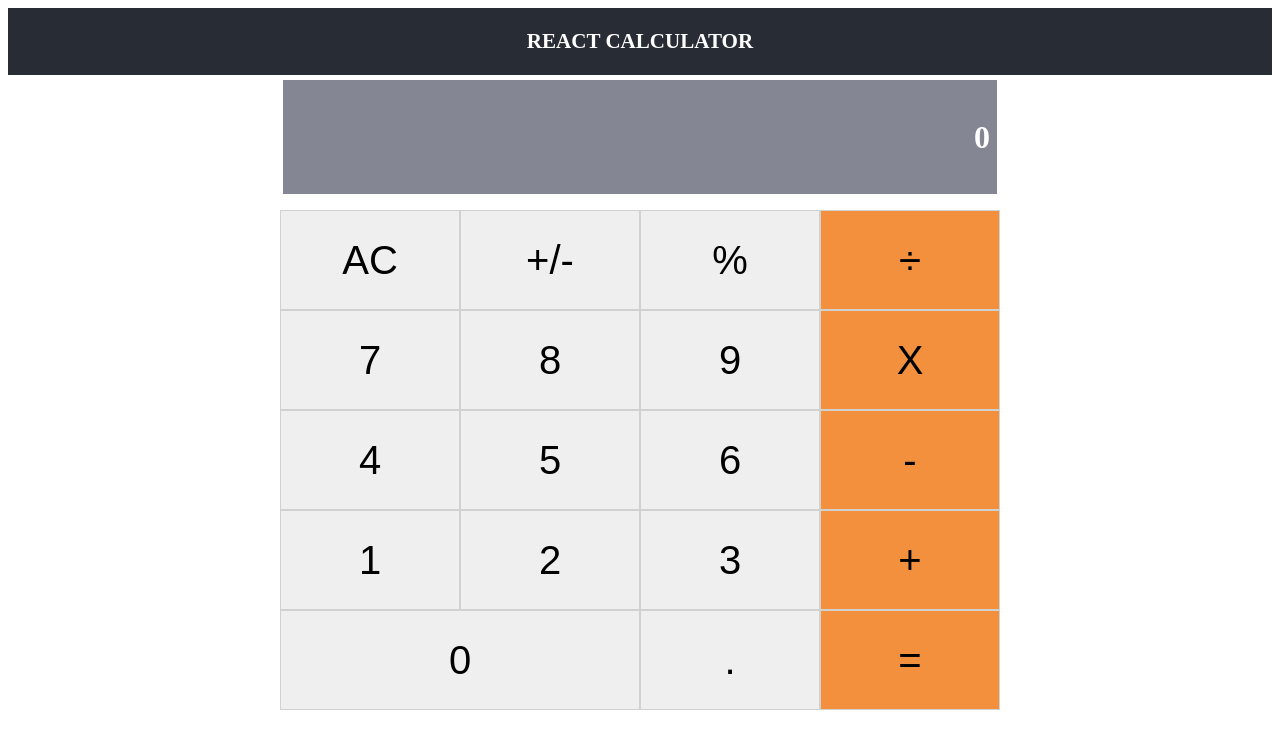
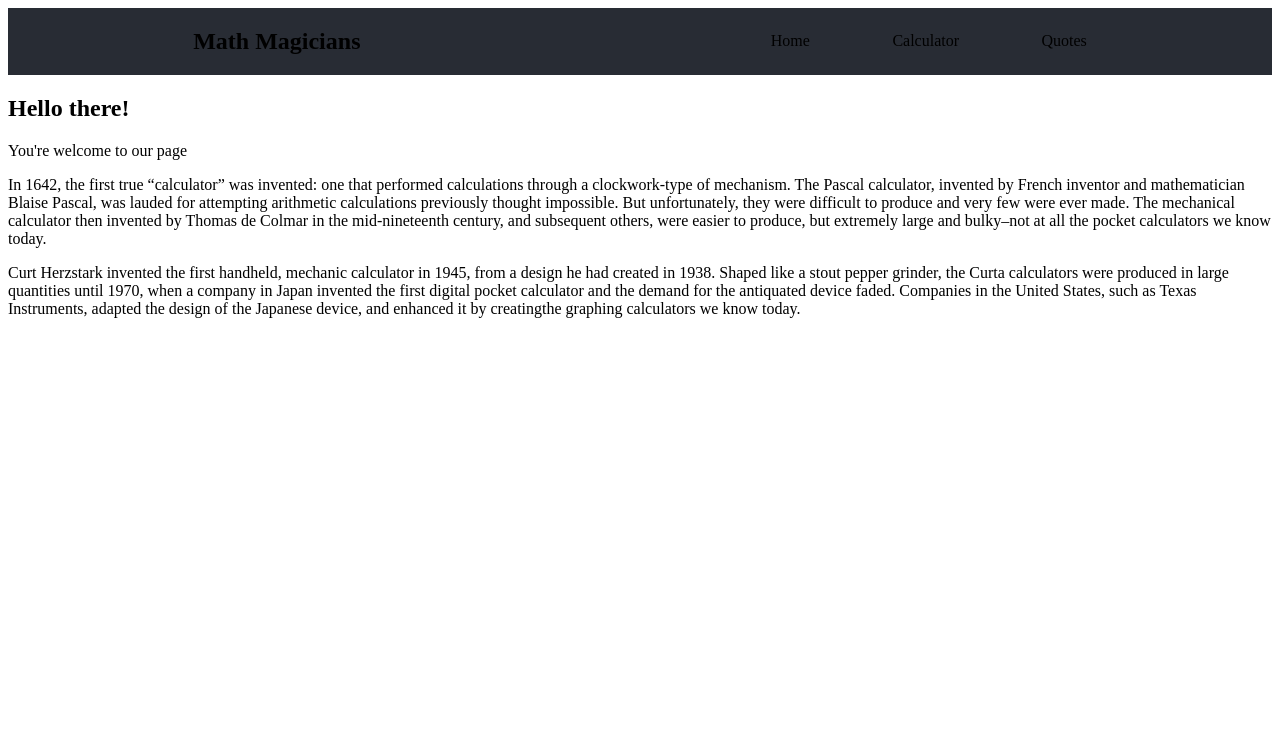
Before and after one commit to jamezjaz/React_Calculator, a React (Create React App) app: page / in a window 1280 px wide. Shown: the top 748 px of the page. Built offline with nearby package versions, Linux system fonts and the light colour scheme.

Commit message:
docs: Implement Nav and Home pages using React Router

```diff
--- a/package.json
+++ b/package.json
@@ -14,6 +14,7 @@
     "prop-types": "^15.7.2",
     "react": "^17.0.1",
     "react-dom": "^17.0.1",
+    "react-router-dom": "^5.2.0",
     "react-scripts": "4.0.1",
     "web-vitals": "^0.2.4"
   },
--- /dev/null
+++ b/src/Routes.js
@@ -0,0 +1,15 @@
+import React from 'react';
+import { BrowserRouter as Router, Switch, Route } from 'react-router-dom';
+import Nav from './components/Nav';
+import Home from './components/Home';
+
+const Routes = () => (
+  <Router>
+    <Nav />
+    <Switch>
+      <Route exact path="/" component={Home} />
+    </Switch>
+  </Router>
+);
+
+export default Routes;
--- /dev/null
+++ b/src/components/Home.js
@@ -0,0 +1,29 @@
+import React from 'react';
+
+const Home = () => (
+  <div>
+    <h2>Hello there!</h2>
+    <p>
+      You&apos;re welcome to our page
+    </p>
+    <p>
+      In 1642, the first true “calculator” was invented: one that performed calculations
+      through a clockwork-type of mechanism. The Pascal calculator, invented by French inventor
+      and mathematician Blaise Pascal, was lauded for attempting arithmetic calculations
+      previously thought impossible. But unfortunately, they were difficult to produce and very
+      few were ever made. The mechanical calculator then invented by Thomas de Colmar in the
+      mid-nineteenth century, and subsequent others, were easier to produce, but extremely large
+      and bulky–not at all the pocket calculators we know today.
+    </p>
+    <p>
+      Curt Herzstark invented the first handheld, mechanic calculator in 1945, from a design he had
+      created in 1938. Shaped like a stout pepper grinder, the Curta calculators were produced in
+      large quantities until 1970, when a company in Japan invented the first digital pocket
+      calculator and the demand for the antiquated device faded. Companies in the United States,
+      such as Texas Instruments, adapted the design of the Japanese device, and enhanced it by
+      creatingthe graphing calculators we know today.
+    </p>
+  </div>
+);
+
+export default Home;
--- /dev/null
+++ b/src/components/Nav.js
@@ -0,0 +1,15 @@
+import React from 'react';
+import '../styles/Nav.css';
+
+const Nav = () => (
+  <nav>
+    <h2>Math Magicians</h2>
+    <ul className="nav-links">
+      <li>Home</li>
+      <li>Calculator</li>
+      <li>Quotes</li>
+    </ul>
+  </nav>
+);
+
+export default Nav;
--- a/src/index.js
+++ b/src/index.js
@@ -1,10 +1,11 @@
 import React from 'react';
 import ReactDOM from 'react-dom';
-import App from './components/App';
+// import App from './components/App';
+import Routes from './Routes';
 
 ReactDOM.render(
   <React.StrictMode>
-    <App />
+    <Routes />
   </React.StrictMode>,
   document.getElementById('root'),
 );
--- /dev/null
+++ b/src/styles/Nav.css
@@ -0,0 +1,13 @@
+nav {
+  display: flex;
+  justify-content: space-around;
+  align-items: center;
+  background-color: #282C34;
+}
+
+.nav-links {
+  display: flex;
+  justify-content: space-between;
+  width: 25%;
+  list-style-type: none;
+}
```
Also changed, not shown: 2 other files (tests, documents, lock files or other folders).
